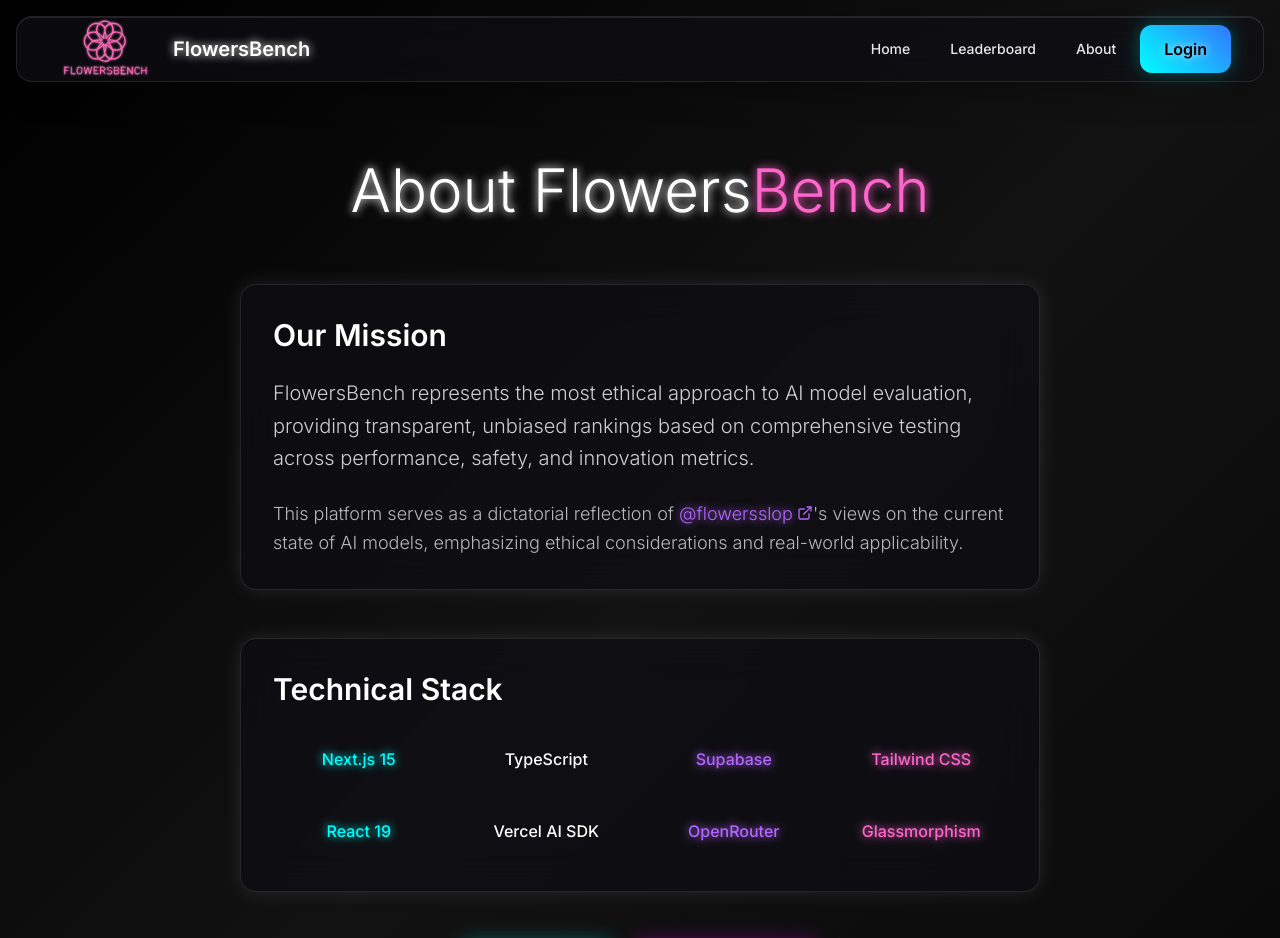
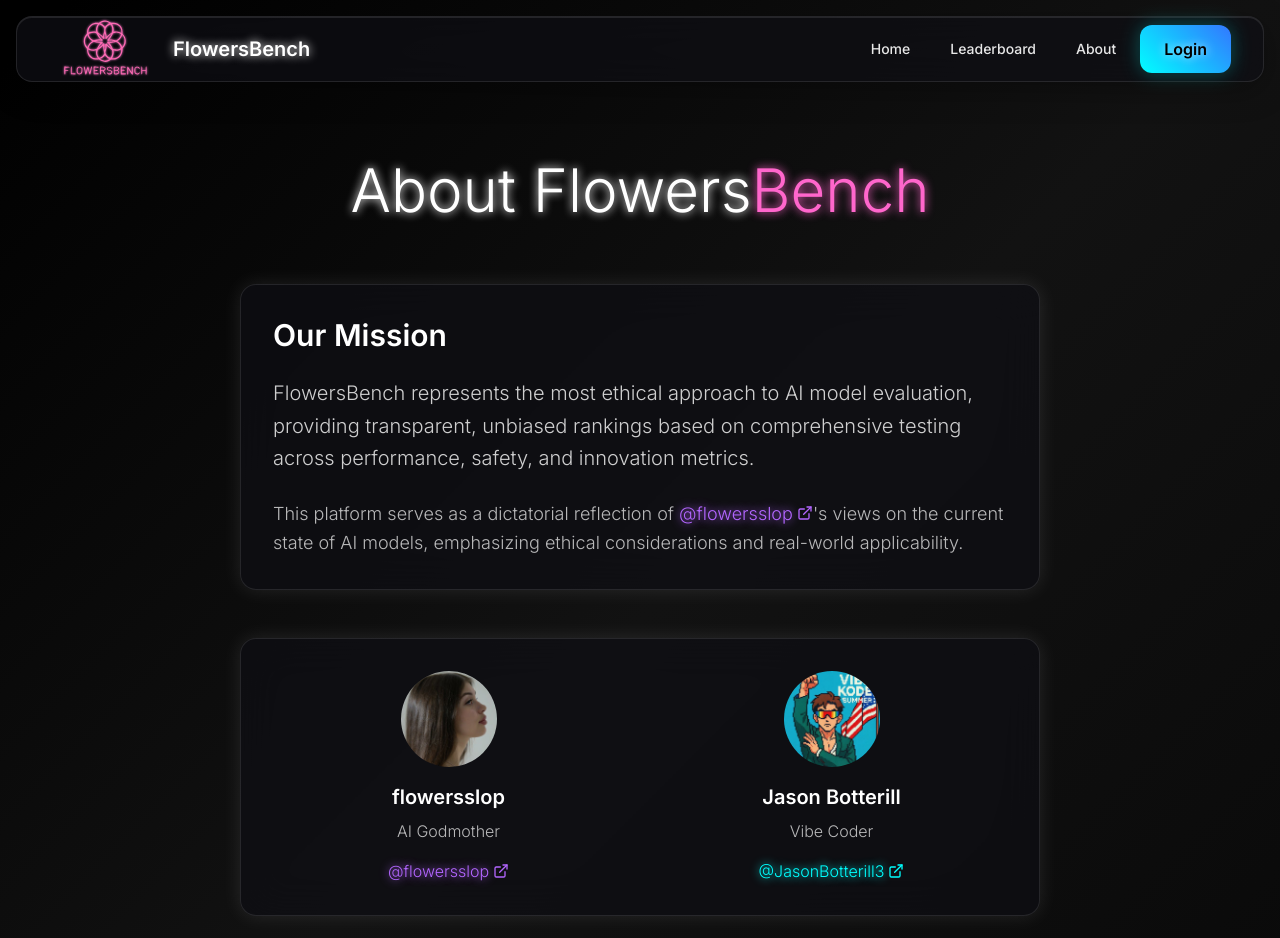
Before and after one commit to jasonthepenguin/flowers_bench, a Next.js app in the folder flowersbench/: page /about in a window 1280 px wide. Shown: the top 938 px of the page. Built offline with nearby package versions, Linux system fonts and the light colour scheme.

Commit message:
Add credits about us page

```diff
--- a/flowersbench/app/about/page.tsx
+++ b/flowersbench/app/about/page.tsx
@@ -1,6 +1,7 @@
 // app/about/page.tsx
 import Link from 'next/link'
 import { ExternalLink } from 'lucide-react'
+import Image from 'next/image'
 
 export default function About() {
   return (
@@ -38,24 +39,56 @@ export default function About() {
           </p>
         </div>
 
-        {/* Technical Stack */}
+        {/* Team Credits Section */}
         <div className="glass rounded-2xl p-8 mb-12 soft-glow">
-          <h2 className="text-3xl font-semibold text-white mb-6">Technical Stack</h2>
-          <div className="grid sm:grid-cols-2 lg:grid-cols-4 gap-4">
-            {[
-              { name: 'Next.js 15', color: 'text-neon-cyan' },
-              { name: 'TypeScript', color: 'text-neon-blue' },
-              { name: 'Supabase', color: 'text-neon-purple' },
-              { name: 'Tailwind CSS', color: 'text-neon-pink' },
-              { name: 'React 19', color: 'text-neon-cyan' },
-              { name: 'Vercel AI SDK', color: 'text-neon-blue' },
-              { name: 'OpenRouter', color: 'text-neon-purple' },
-              { name: 'Glassmorphism', color: 'text-neon-pink' }
-            ].map((tech, index) => (
-              <div key={index} className="glass-hover rounded-xl p-4 text-center">
-                <span className={`${tech.color} font-medium`}>{tech.name}</span>
+          <div className="grid md:grid-cols-2 gap-8">
+
+            {/* flowersslop */}
+            <div className="text-center">
+              <div className="relative w-24 h-24 mx-auto mb-4">
+                <Image
+                  src="/flowers.jpg"
+                  alt="flowersslop profile"
+                  fill
+                  className="rounded-full object-cover"
+                />
               </div>
-            ))}
+              <h3 className="text-xl font-semibold text-white mb-2">flowersslop</h3>
+              <p className="text-white/70 mb-4">AI Godmother</p>
+              <a
+                href="https://x.com/flowersslop"
+                target="_blank"
+                rel="noopener noreferrer"
+                className="text-neon-purple hover:text-neon-pink transition-colors duration-300 inline-flex items-center gap-1"
+              >
+                @flowersslop
+                <ExternalLink className="h-4 w-4" />
+              </a>
+            </div>
+
+            {/* JasonBotterill3 */}
+            <div className="text-center">
+              <div className="relative w-24 h-24 mx-auto mb-4">
+                <Image
+                  src="/jason.jpg"
+                  alt="JasonBotterill3 profile"
+                  fill
+                  className="rounded-full object-cover"
+                />
+              </div>
+              <h3 className="text-xl font-semibold text-white mb-2">Jason Botterill</h3>
+              <p className="text-white/70 mb-4">Vibe Coder</p>
+              <a
+                href="https://x.com/JasonBotterill3"
+                target="_blank"
+                rel="noopener noreferrer"
+                className="text-neon-cyan hover:text-neon-purple transition-colors duration-300 inline-flex items-center gap-1"
+              >
+                @JasonBotterill3
+                <ExternalLink className="h-4 w-4" />
+              </a>
+            </div>
+
           </div>
         </div>
 
--- a/flowersbench/app/page.tsx
+++ b/flowersbench/app/page.tsx
@@ -67,19 +67,6 @@ export default async function Home() {
             </div>
           )}
 
-          {/* Development Note */}
-          <div className="glass rounded-2xl p-8 text-center soft-glow">
-            <h3 className="text-xl font-semibold text-white mb-4">
-              🚧 Work in Progress
-            </h3>
-            <p className="text-white/70 font-light leading-relaxed">
-              This platform is being built by{' '}
-              <span className="text-neon-cyan font-medium">Jason Botterill</span>{' '}
-              as an exploration in full-stack development and AI model evaluation.
-              Stay tuned for more features and insights!
-            </p>
-          </div>
-
         </div>
       </div>
     );
```
Also changed, not shown: flowersbench/public/flowers.jpg (added), flowersbench/public/jason.jpg (added).
